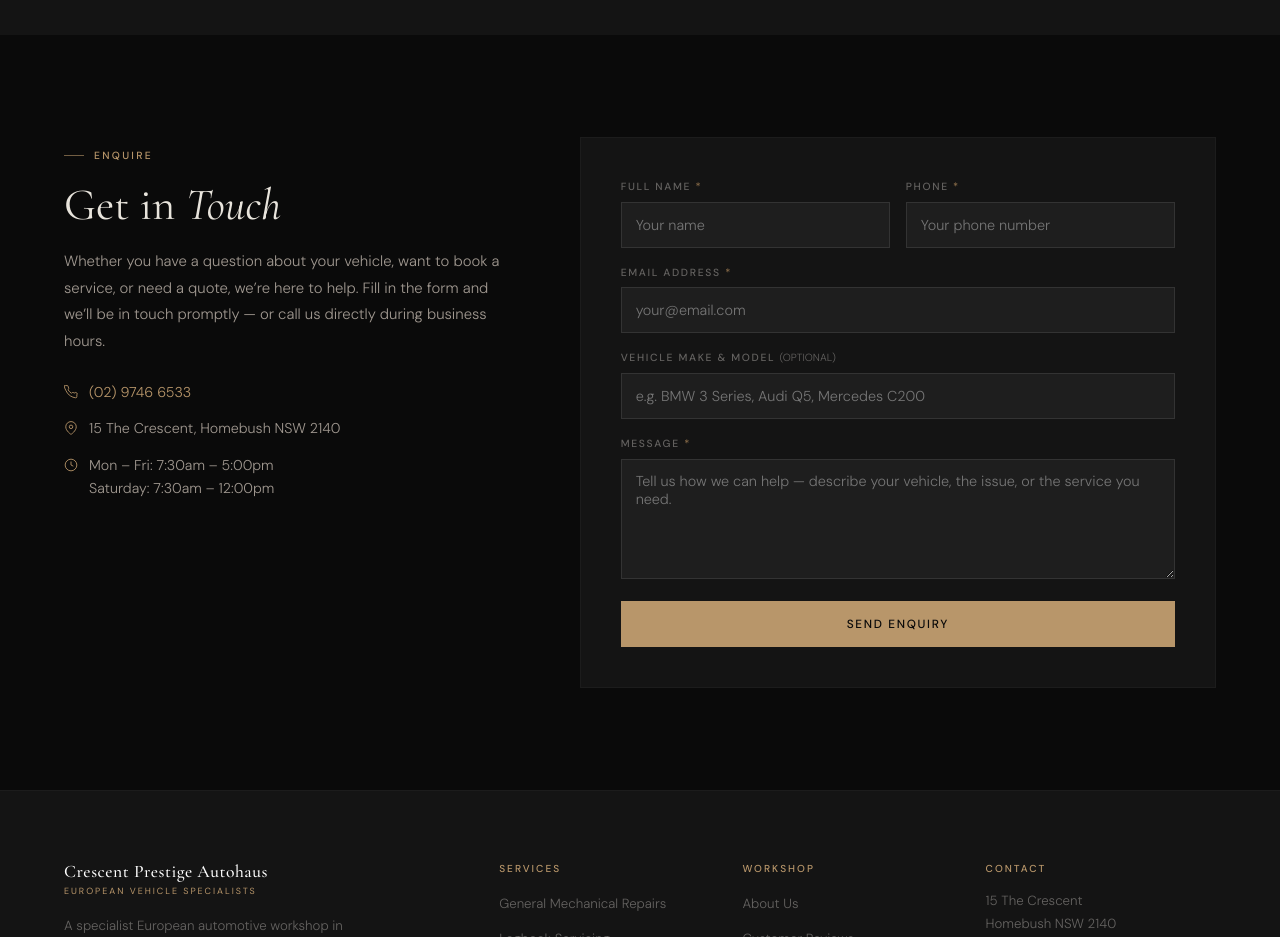
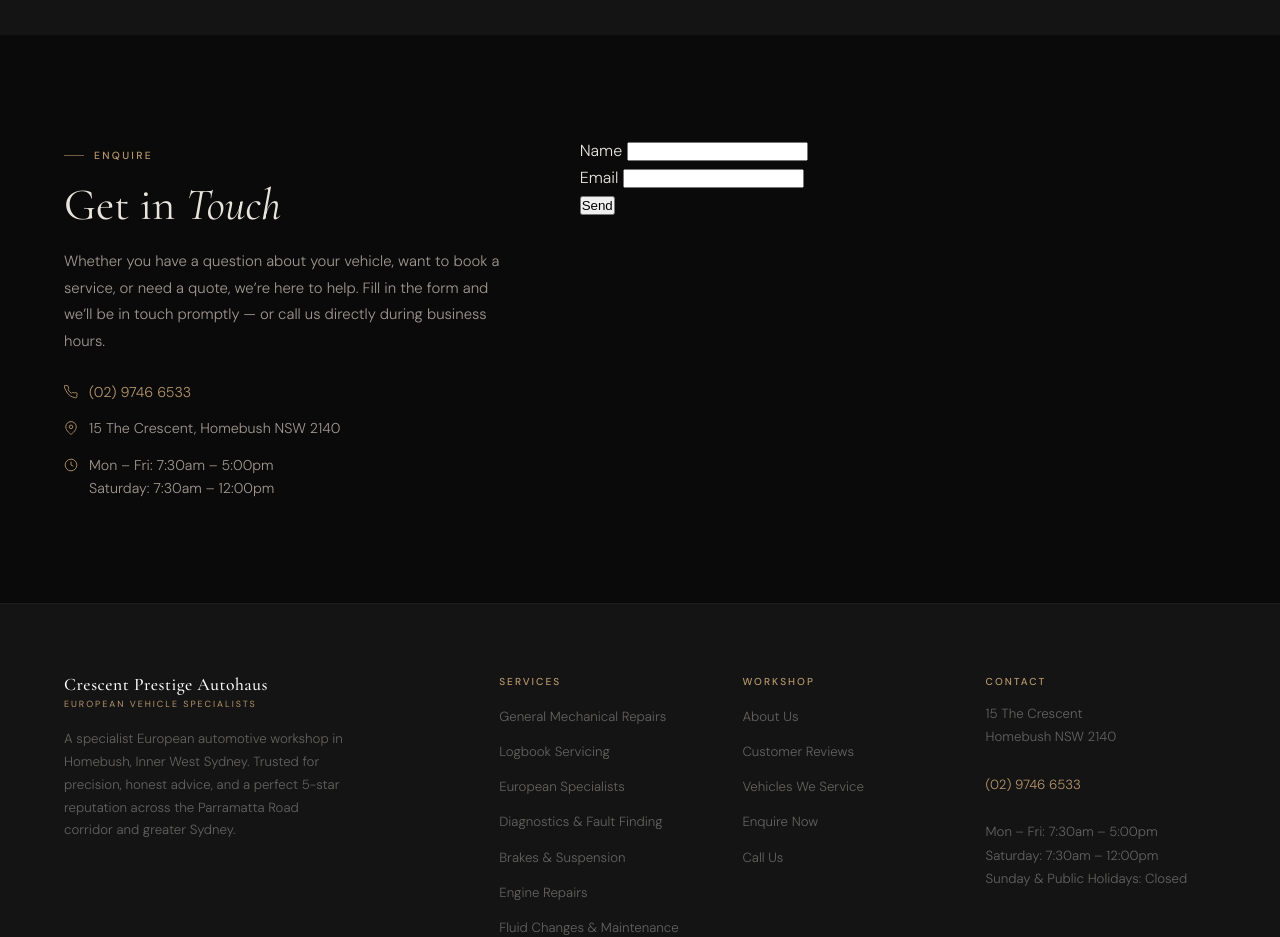
Before and after one commit to othergame9151/cresentprestige, a plain HTML site: page index.html in a window 1280 px wide. Shown: the part 6520-7457 px from the top of the page. Drawn offline with nearby package versions, Linux system fonts and the light colour scheme.

Commit message:
Add files via upload

```diff
--- a/index.html
+++ b/index.html
@@ -1322,62 +1322,16 @@
       </div>
 
       <div class="r d2">
-        <form
-          class="enq-form"
-          name="contact"
-          method="POST"
-          data-netlify="true"
-          data-netlify-honeypot="bot-field"
-          id="cForm"
-          novalidate
-          aria-label="Enquiry form"
-        >
-          <!-- Netlify required hidden field -->
-          <input type="hidden" name="form-name" value="contact" />
-
-          <!-- Honeypot — hidden from humans, catches spam bots -->
-          <p class="hp" aria-hidden="true">
-            <label>Leave this empty: <input name="bot-field" tabindex="-1" autocomplete="off" /></label>
+        <form name="contact" netlify>
+          <p>
+            <label>Name <input type="text" name="name" /></label>
           </p>
-
-          <div class="f-row">
-            <div class="f-grp">
-              <label for="f-name">Full Name <span aria-hidden="true" style="color:var(--gold-dim)">*</span></label>
-              <input type="text" id="f-name" name="name" placeholder="Your name" required autocomplete="name" aria-required="true" aria-describedby="e-name" />
-              <span class="f-err" id="e-name" role="alert">Please enter your name.</span>
-            </div>
-            <div class="f-grp">
-              <label for="f-phone">Phone <span aria-hidden="true" style="color:var(--gold-dim)">*</span></label>
-              <input type="tel" id="f-phone" name="phone" placeholder="Your phone number" required autocomplete="tel" aria-required="true" aria-describedby="e-phone" />
-              <span class="f-err" id="e-phone" role="alert">Please enter your phone number.</span>
-            </div>
-          </div>
-
-          <div class="f-grp">
-            <label for="f-email">Email Address <span aria-hidden="true" style="color:var(--gold-dim)">*</span></label>
-            <input type="email" id="f-email" name="email" placeholder="your@email.com" required autocomplete="email" aria-required="true" aria-describedby="e-email" />
-            <span class="f-err" id="e-email" role="alert">Please enter a valid email address.</span>
-          </div>
-
-          <div class="f-grp">
-            <label for="f-vehicle">Vehicle Make &amp; Model <span style="color:var(--t-muted);font-weight:300;letter-spacing:0;">(optional)</span></label>
-            <input type="text" id="f-vehicle" name="vehicle" placeholder="e.g. BMW 3 Series, Audi Q5, Mercedes C200" autocomplete="off" />
-          </div>
-
-          <div class="f-grp">
-            <label for="f-msg">Message <span aria-hidden="true" style="color:var(--gold-dim)">*</span></label>
-            <textarea id="f-msg" name="message" placeholder="Tell us how we can help &mdash; describe your vehicle, the issue, or the service you need." required aria-required="true" aria-describedby="e-msg"></textarea>
-            <span class="f-err" id="e-msg" role="alert">Please enter a message.</span>
-          </div>
-
-          <div class="f-sub">
-            <button type="submit" class="btn btn-gold">Send Enquiry</button>
-          </div>
-
-          <div class="f-ok" id="fOk" role="status" aria-live="polite">
-            <p>Thank you for your enquiry. We will be in touch shortly.</p>
-          </div>
-
+          <p>
+            <label>Email <input type="email" name="email" /></label>
+          </p>
+          <p>
+            <button type="submit">Send</button>
+          </p>
         </form>
       </div>
 
```
